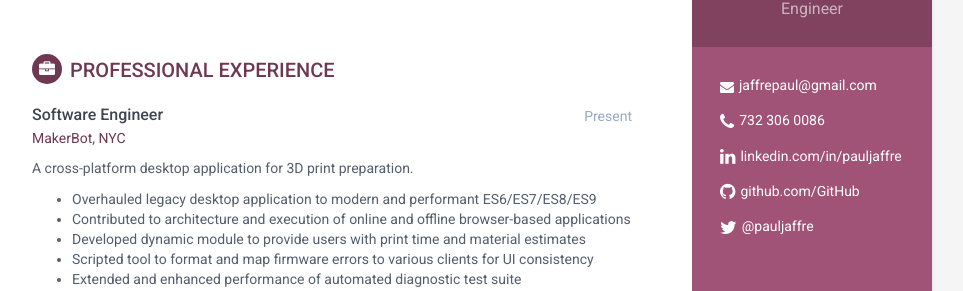
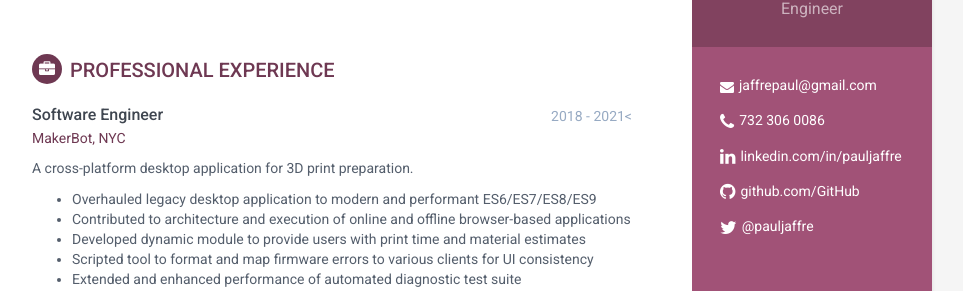
Before and after one commit to jaffrepaul/jaffrepaul.github.io, a Jekyll site: the page built from index.html, in a window 1280 px wide. Shown: the part 238-529 px from the top of the page, without its empty margins (188-1151 px from the left). Built offline with Jekyll 4.4.1, drawn with Linux system fonts in a browser that asks for light colours.

Commit message:
Update experience.html

```diff
--- a/_includes/experience.html
+++ b/_includes/experience.html
@@ -20,7 +20,7 @@
         <div class="meta">
             <div class="upper-row">
                 <h3 class="job-title">Software Engineer</h3>
-                <div class="time">Present</div>
+                <div class="time">2018 - 2021<</div>
             </div>
             <!--//upper-row-->
             <div class="company">
```
